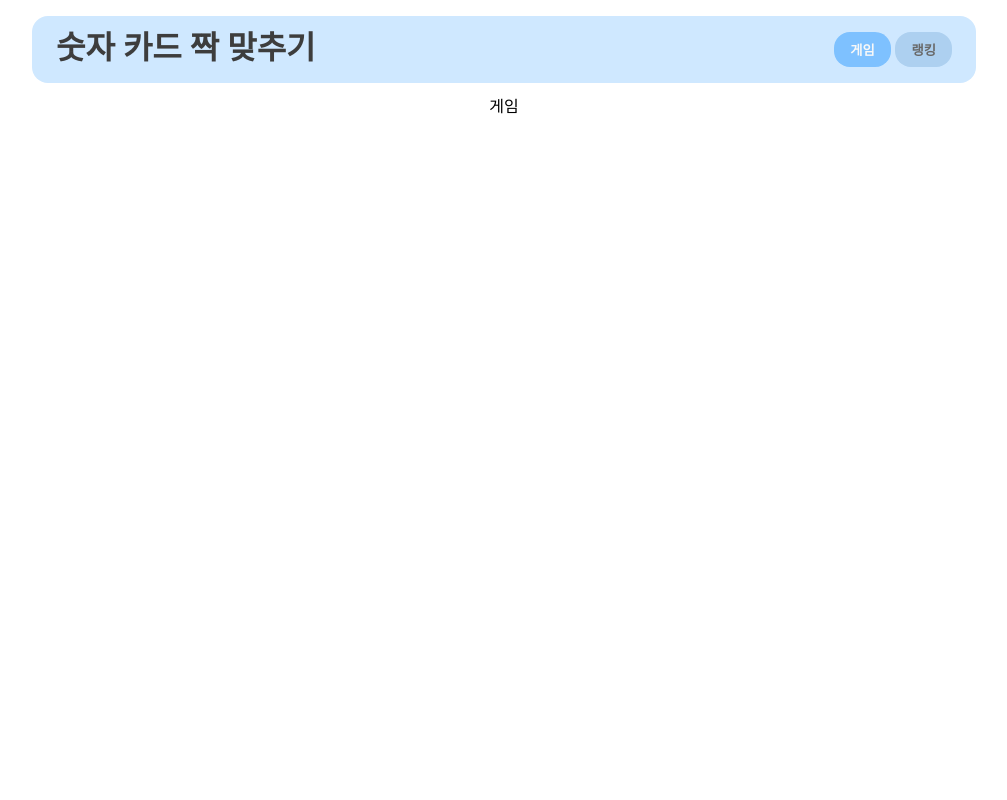
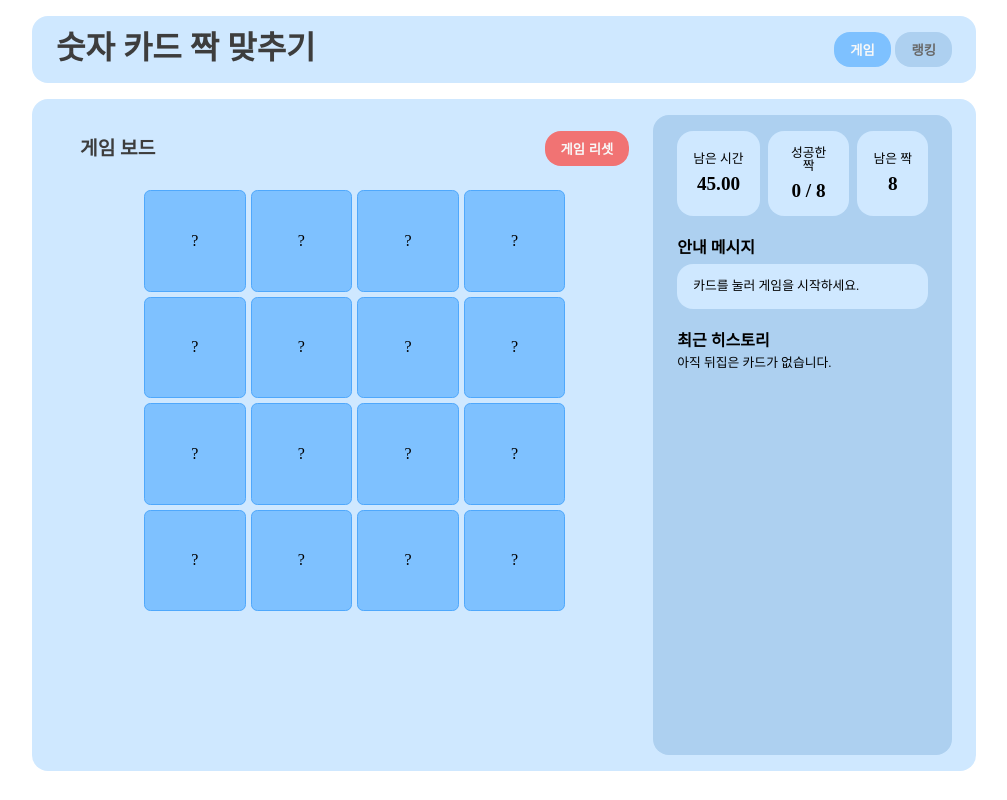
Before and after one commit to 37-dive-sopt-web/HaeunSon, a React (Vite) app in the folder Week3/HomeWork/card-game/: page / in a window 1280 px wide. Shown: the whole page, without its empty margins (136-1143 px from the left). Built offline with nearby package versions, Linux system fonts and the light colour scheme.

Commit message:
feat: 게임 / 랭킹 컴포넌트 조건부 렌더링

```diff
--- a/Week3/HomeWork/card-game/src/pages/CardGamePage.tsx
+++ b/Week3/HomeWork/card-game/src/pages/CardGamePage.tsx
@@ -1,6 +1,8 @@
 import { useState } from "react";
 import styled from "@emotion/styled";
 import Header from "../components/Header";
+import Game from "../components/Game";
+import Lank from "../components/Lank";
 
 const CardGamePage = () => {
   const [tab, setTab] = useState<string>("game");
@@ -9,7 +11,7 @@ const CardGamePage = () => {
     <Wrapper>
       <Header tab={tab} setTab={setTab} />
 
-      {tab === "game" ? <div>게임</div> : <div>랭킹</div>}
+      {tab === "game" ? <Game /> : <Lank />}
     </Wrapper>
   );
 };
```
